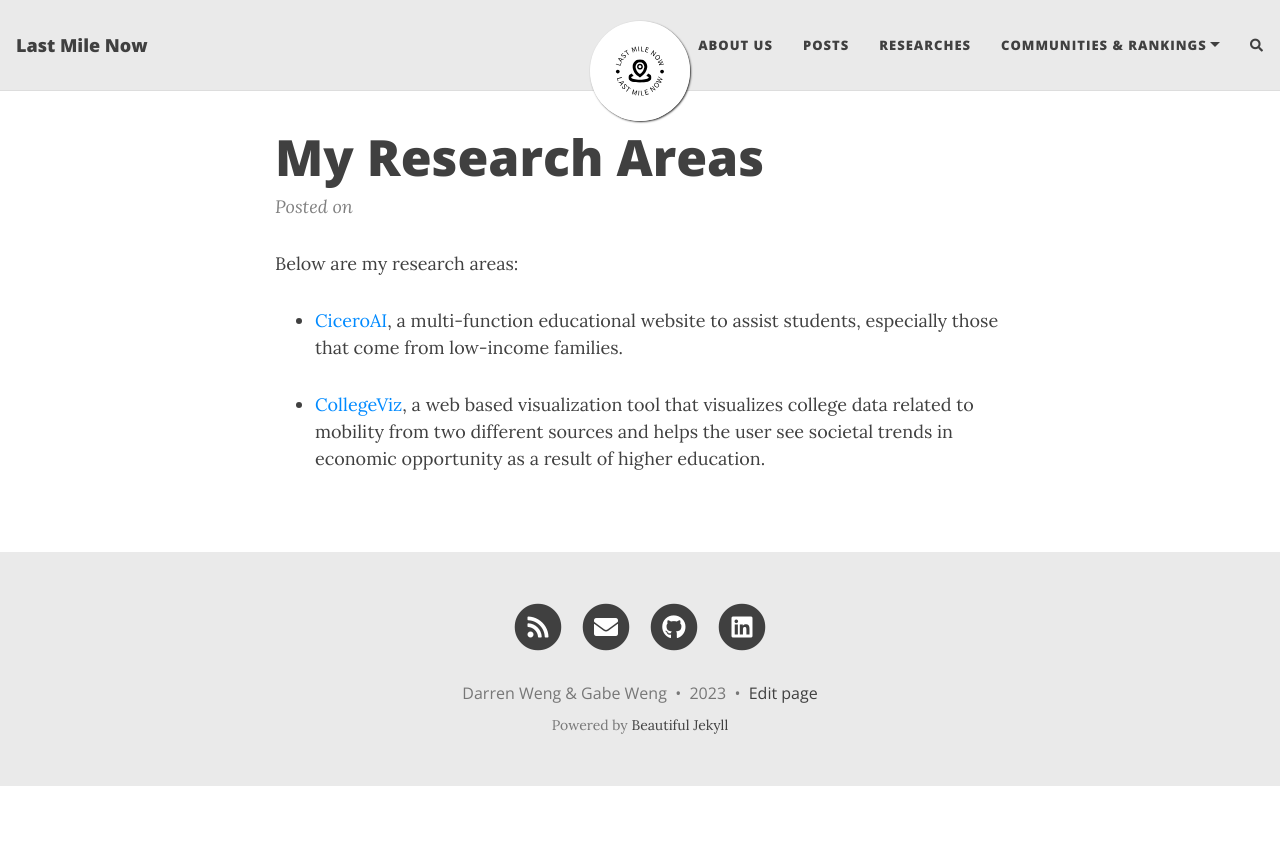
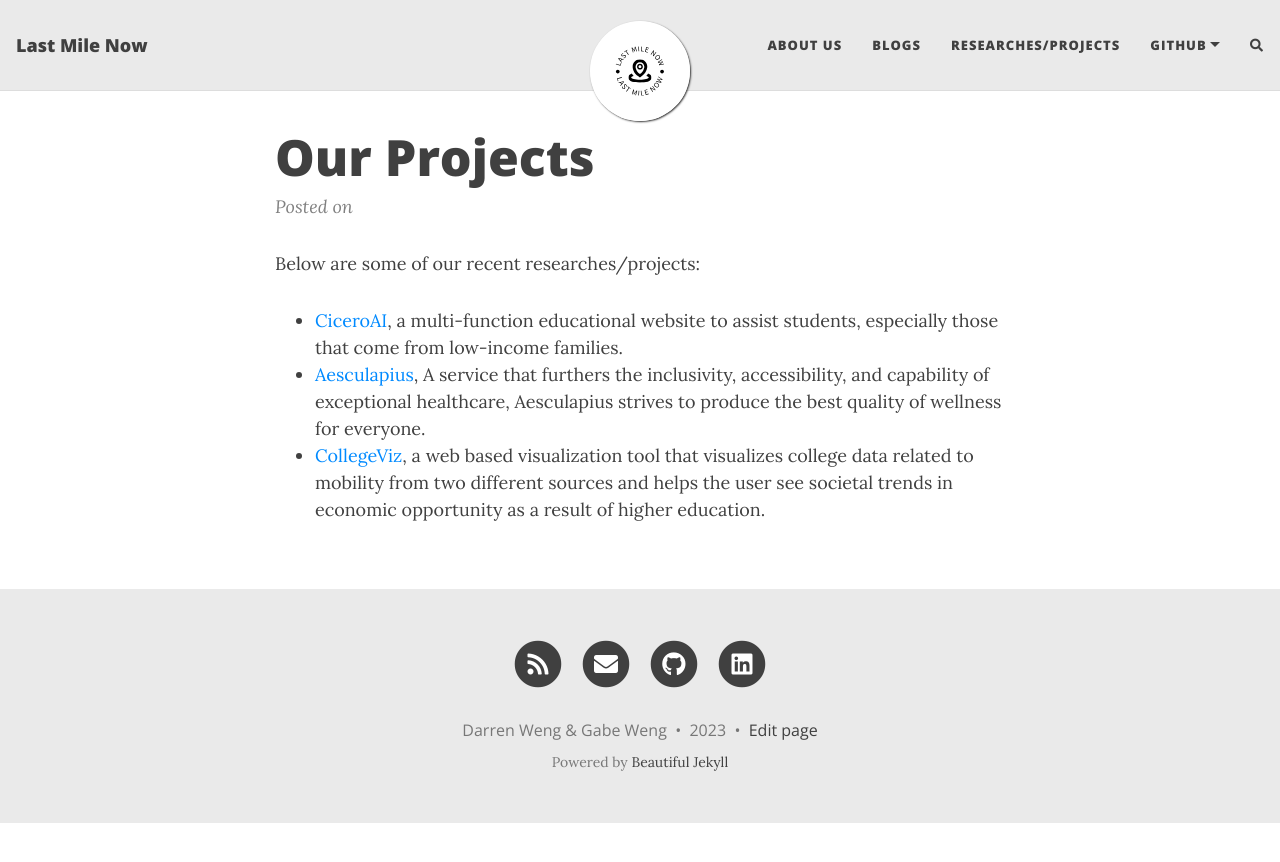
Before and after one commit to LastMileNow/lastmilenow.github.io, a Jekyll site: the page built from researches.md, in a window 1280 px wide. Shown: the top 862 px of the page. Built offline with Jekyll 4.4.1, drawn with Linux system fonts in a browser that asks for light colours; nearby versions of some CDN libraries; comment, search, counter and statistics services are not loaded.

```diff
--- a/_config.yml
+++ b/_config.yml
@@ -21,10 +21,13 @@ author: Darren Weng & Gabe Weng
 
 navbar-links:
   About Us: "aboutme"
-  Posts: "tags"
-  Researches: "researches"
-  Communities & Rankings:
-    - GitHub (Open-Source): "https://github.com/LastMileNow"
+  Blogs: "tags"
+  Researches/Projects: "researches"
+  Github:
+    - LastMileNow: "https://github.com/LastMileNow"
+    - CiceroAI: "https://github.com/gabeweng/cicero"
+    - Chiron: "https://github.com/darrentweng/chiron"
+    - Aesculapius: "https://github.com/gabeweng/aesculapius-backend"
 
 ################
 # --- Logo --- #
--- a/researches.md
+++ b/researches.md
@@ -1,12 +1,12 @@
 ---
 layout: post
-title: My Research Areas
+title: Our Projects
 subtitle:
 share-img:
 ---
 
-Below are my research areas:
+Below are some of our recent researches/projects:
 
 - [CiceroAI](https://devpost.com/software/ciceroai), a multi-function educational website to assist students, especially those that come from low-income families.
-
+- [Aesculapius](https://devpost.com/software/aesculapius), A service that furthers the inclusivity, accessibility, and capability of exceptional healthcare, Aesculapius strives to produce the best quality of wellness for everyone.
 - [CollegeViz](https://devpost.com/software/collegeviz), a web based visualization tool that visualizes college data related to mobility from two different sources and helps the user see societal trends in economic opportunity as a result of higher education.
```
Also changed, not shown: _posts/2023-01-10-personalized-voice.md (added, +16 -0 lines).
